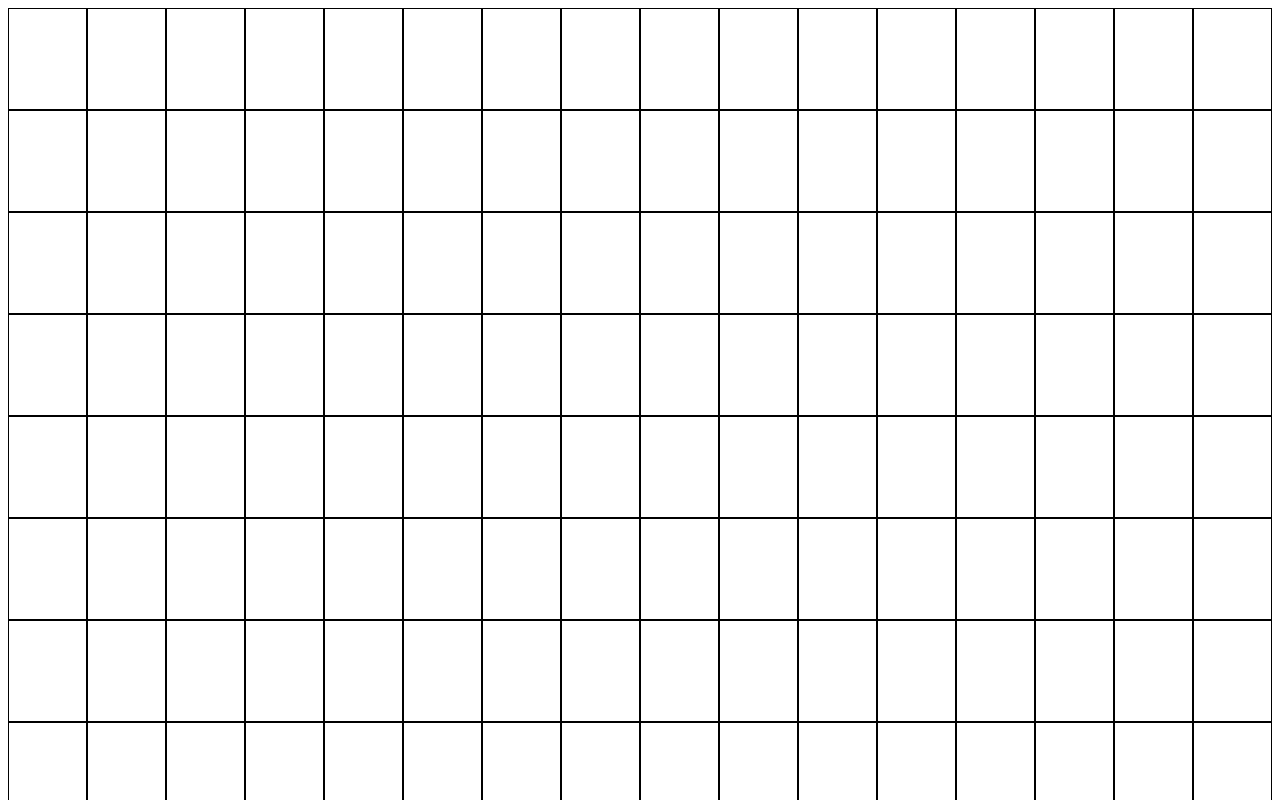
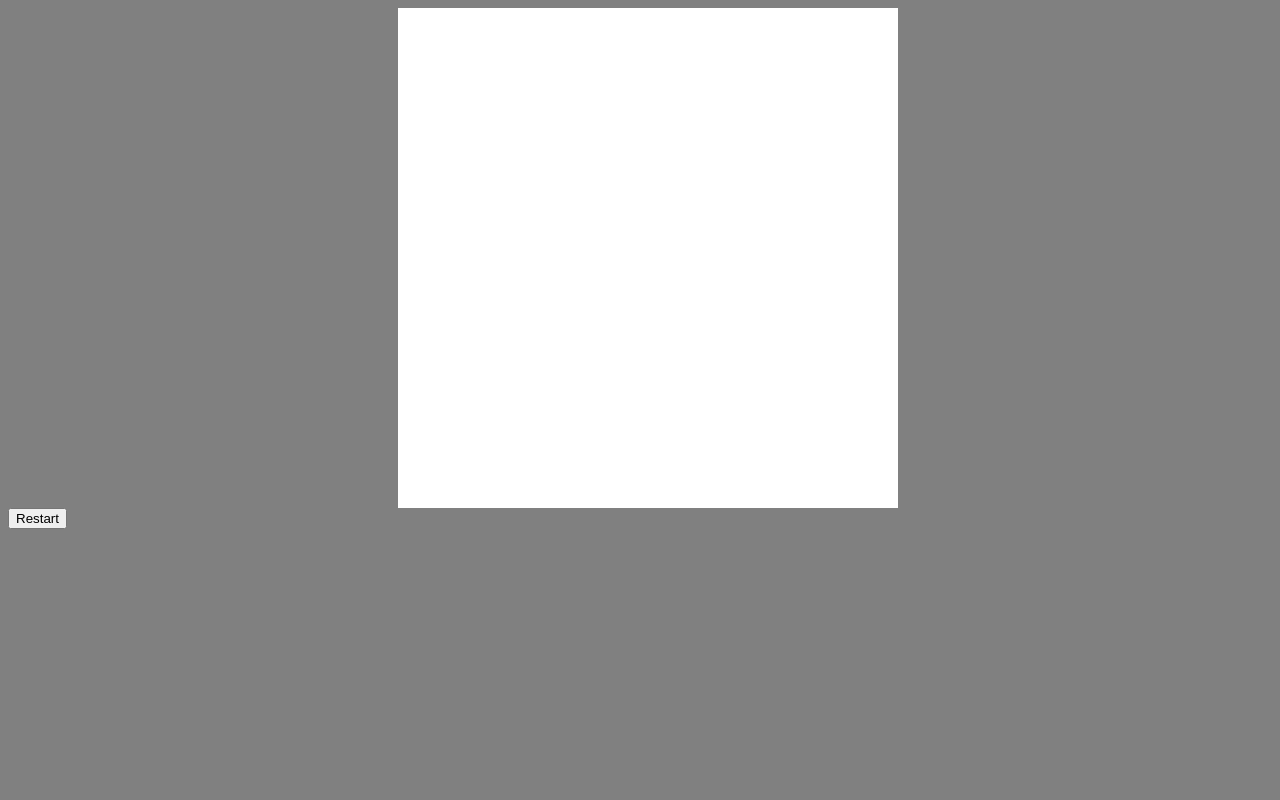
Before and after one commit to ep379/foundations-etch-a-sketch, a plain HTML site: page index.html in a window 1280 px wide. Shown: the top 800 px of the page. Drawn offline with Linux system fonts and the light colour scheme.

Commit message:
added feature to restart game with desired size, up to 100 rows

```diff
--- a/javascript.js
+++ b/javascript.js
@@ -4,17 +4,31 @@ container.setAttribute('class','container');
 body.appendChild(container);
 
 let rows = 16;
+function createField(rows) {
+    while (container.firstChild) {
+        container.removeChild(container.firstChild);
+    }
     for (let i = 0; i < rows; i++) {
         for (let j = 0; j < rows; j++) {
             let divTemporary = document.createElement('div');
             divTemporary.setAttribute('class','child');
+            let flexBasis = (100 / rows) + "%";
+            divTemporary.style.cssText = "flex-basis: " + flexBasis + ";";
             container.appendChild(divTemporary);
             divTemporary.addEventListener('mouseenter', (event) => {
                 event.target.style.backgroundColor = "black";
-
-            // setTimeout(() => {
-                // event.target.style.backgroundColor =  "";
-            // }, 2000);
             });
         }
     }
+}
+createField(rows);
+const button = document.createElement('button');
+button.textContent = 'Restart';
+button.addEventListener('click', () => {
+    do {
+        var newGrid = prompt("How many rows would you like to start with? (*100 max)");
+    }
+    while (isNaN(newGrid) || newGrid < 1 || newGrid > 100);
+    createField(newGrid);
+});
+body.appendChild(button);
--- a/styles.css
+++ b/styles.css
@@ -1,13 +1,18 @@
 .container {
     display: flex;
     flex-wrap: wrap;
-    justify-content: center;
+    background-color: white;
+    max-width: 500px;
+    margin: auto;
 }
 
 .child {
-    flex: 1 1 6%;
-    border: 1px solid;
-    height: 100px;
-    padding: 0;
-    margin: 0;
+    flex-grow: 1;
+    flex-shrink: 1;
+    aspect-ratio: 1 / 1;
 }
+
+body {
+    background-color: grey;
+    width: 100%;
+}
```
Lines whose indentation alone changed are shown as unchanged.
